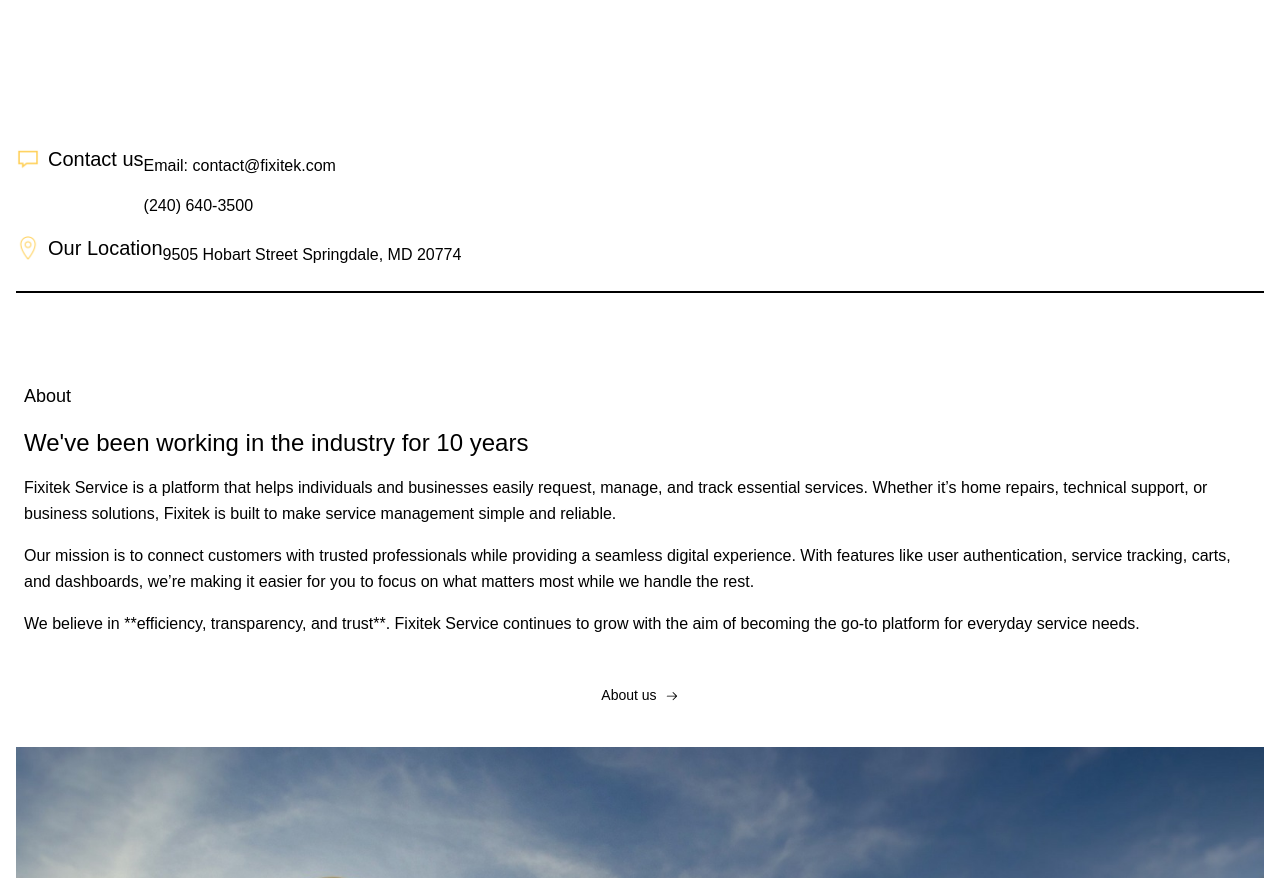
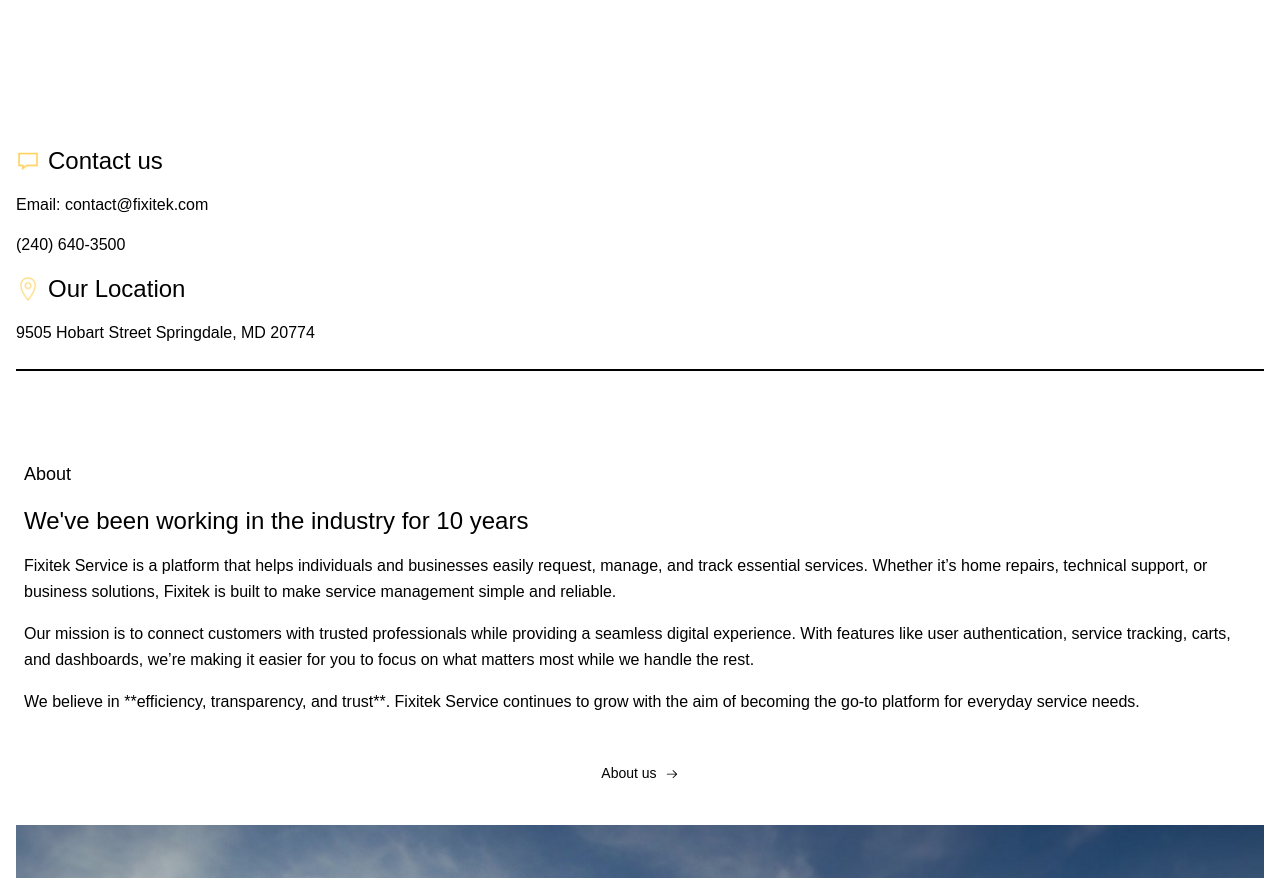
Before and after one commit to okei-dev/fixitek_services, a React (Vite) app in the folder frontend/fixitek/: page / in a window 1280 px wide. Shown: the part 1600-2478 px from the top of the page. Built offline with nearby package versions, Linux system fonts and the light colour scheme; no server answers; a web font is replaced by a local one.

Commit message:
Modify style for consistency

```diff
--- a/frontend/fixitek/src/pages/about/About.tsx
+++ b/frontend/fixitek/src/pages/about/About.tsx
@@ -29,12 +29,12 @@
             <ul className="mt-60 mx-4 border-b-2 border-[var(--neutral--300)]">
                 {contactUs.map((contact, index) => (
                     <li key={index}>
-                        <div className="inline-flex items-center gap-2">
+                        <div className="flex items-center gap-2">
                             <img
                                 src={contact.icon}
                                 alt={contact.subHead}
-                                className="text-[var(--accent--primary-1)] size-6" />
-                            <h2 className="py-2 text-xl text-[var(--neutral--800)]">{contact.subHead}</h2>
+                                className="size-6" />
+                            <h2 className="py-2 text-2xl text-[var(--neutral--800)]">{contact.subHead}</h2>
                         </div>
                         <div className="inline-flex flex-col">
                             <p className="py-2 text-base text-[var(--neutral--800)] hover:text-[var(--accent--primary-1)]">{contact.info}</p>
```
